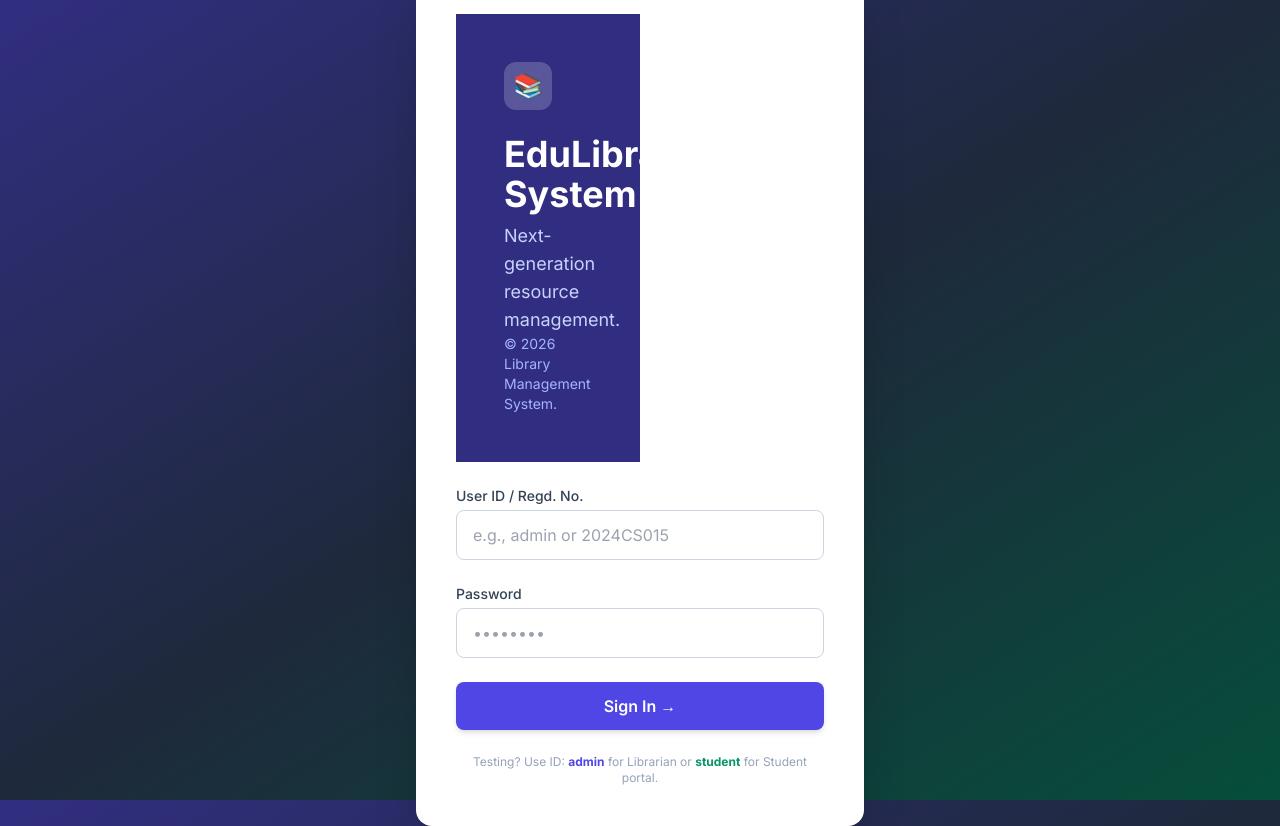
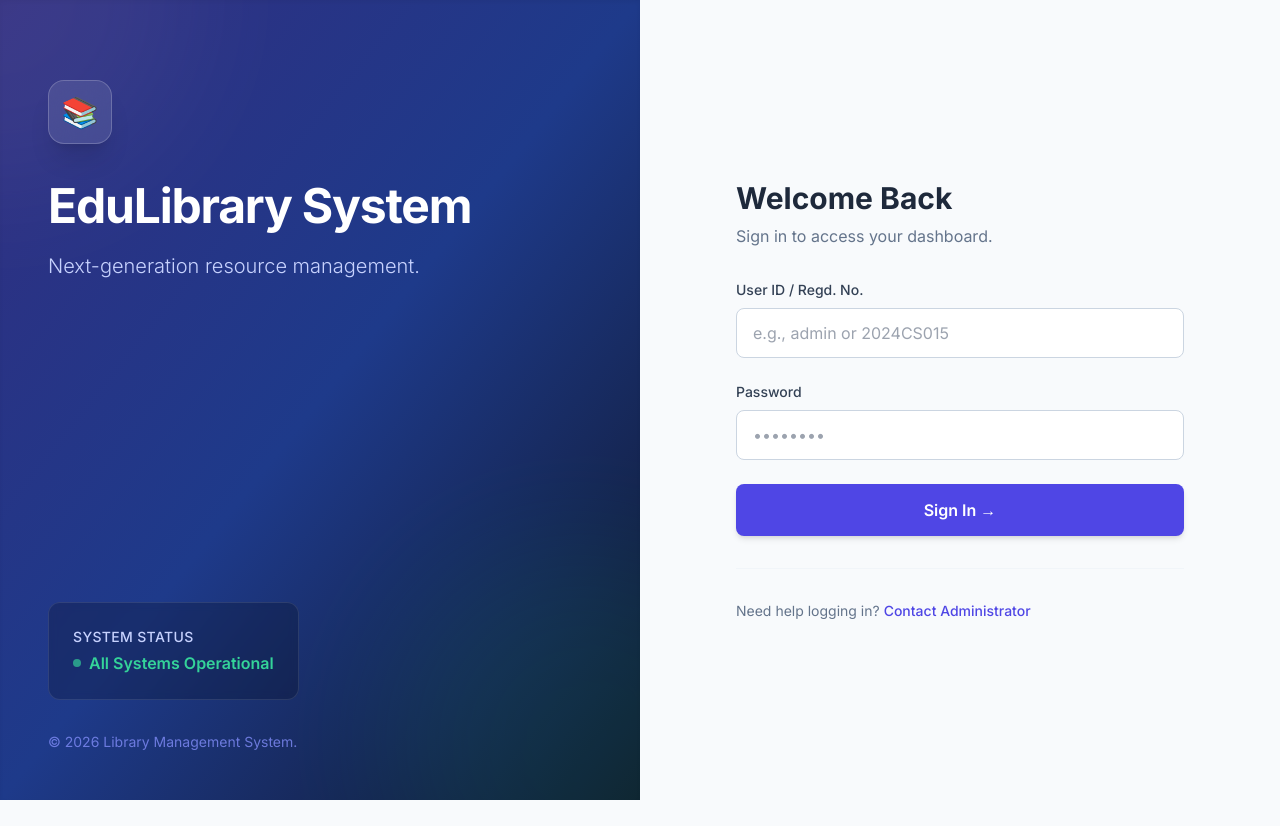
Before and after one commit to Deboleena9/Smart_library, a Django app: page / in a window 1280 px wide. After the commit the page ends 800 px from the top, so only its background shows below. Run offline with Django 5.2, Linux system fonts and the light colour scheme; data that the repository does not hold is empty; some libraries are stand-ins or nearby versions.

Commit message:
final version

```diff
--- a/library_system/core/models.py
+++ b/library_system/core/models.py
@@ -44,7 +44,7 @@ class Transaction(models.Model):
 
 class LibrarySetting(models.Model):
     institute_name = models.CharField(max_length=200, default="EduLibrary Dashboard")
-    background_image = models.ImageField(upload_to='backgrounds/', null=True, blank=True)
+
 
     def __str__(self):
         return "System Settings (Edit Me)"
--- a/library_system/core/templates/index.html
+++ b/library_system/core/templates/index.html
@@ -6,59 +6,82 @@
     <title>Login | EduLibrary</title>
     <script src="https://cdn.tailwindcss.com"></script>
     <link href="https://fonts.googleapis.com/css2?family=Inter:wght@300;400;500;600;700&display=swap" rel="stylesheet">
-    <style> body { font-family: 'Inter', sans-serif; } </style>
+    <style>
+        body { font-family: 'Inter', sans-serif; }
+    </style>
 </head>
-<body class="bg-gradient-to-br from-indigo-900 via-slate-800 to-emerald-900 h-screen flex items-center justify-center p-4">
+<body class="bg-slate-50 flex h-screen overflow-hidden">
 
-    <div class="bg-white p-8 md:p-10 rounded-2xl shadow-2xl w-full max-w-md transform transition-all">
-       <div class="hidden lg:flex w-1/2 flex-col justify-between p-12 text-white relative bg-indigo-900">
-            {% if setting and setting.background_image %}
-            <div class="absolute inset-0 bg-cover bg-center opacity-40 mix-blend-overlay" style="background-image: url('{{ setting.background_image.url }}');"></div>
-            {% endif %}
+    <div class="hidden lg:flex w-1/2 flex-col justify-between p-12 text-white relative bg-gradient-to-br from-indigo-900 via-blue-900 to-slate-900 overflow-hidden shadow-inner">
+
+        <div class="absolute top-0 left-0 w-96 h-96 bg-white opacity-5 rounded-full -translate-x-1/2 -translate-y-1/2 blur-3xl"></div>
+        <div class="absolute bottom-0 right-0 w-96 h-96 bg-emerald-500 opacity-10 rounded-full translate-x-1/3 translate-y-1/3 blur-3xl"></div>
+
+        <div class="relative z-10 mt-8">
+            <div class="w-16 h-16 bg-white/10 rounded-2xl flex items-center justify-center backdrop-blur-md mb-8 border border-white/20 shadow-xl">
+                <span class="text-3xl">📚</span>
+            </div>
+            <h1 class="text-5xl font-extrabold mb-4 tracking-tight leading-tight">
+                {% if setting %}{{ setting.institute_name }}{% else %}EduLibrary System{% endif %}
+            </h1>
+            <p class="text-indigo-200 text-xl font-light">Next-generation resource management.</p>
+        </div>
 
         <div class="relative z-10">
-                <div class="w-12 h-12 bg-white/20 rounded-xl flex items-center justify-center backdrop-blur-sm mb-6">
-                    <span class="text-2xl">📚</span>
+            <div class="bg-black/20 backdrop-blur-sm p-6 rounded-xl border border-white/10 inline-block">
+                <p class="text-sm text-indigo-200 font-medium tracking-wide uppercase mb-1">System Status</p>
+                <p class="text-emerald-400 font-semibold flex items-center gap-2">
+                    <span class="w-2 h-2 bg-emerald-400 rounded-full animate-pulse"></span> All Systems Operational
+                </p>
             </div>
-                <h1 class="text-4xl font-bold mb-2">{% if setting %}{{ setting.institute_name }}{% else %}EduLibrary System{% endif %}</h1>
-                <p class="text-indigo-200 text-lg">Next-generation resource management.</p>
-            </div>
-            <div class="relative z-10 text-sm text-indigo-300">
+            <div class="mt-8 text-sm text-indigo-400/80">
                 <p>&copy; 2026 Library Management System.</p>
             </div>
         </div>
+    </div>
 
-        <form method="POST" action="{% url 'login' %}" class="space-y-6">
+    <div class="w-full lg:w-1/2 flex items-center justify-center p-8 sm:p-12">
+        <div class="w-full max-w-md space-y-8">
+
+            <div class="text-center lg:text-left">
+                <h2 class="text-3xl font-bold text-slate-800">Welcome Back</h2>
+                <p class="text-slate-500 mt-2">Sign in to access your dashboard.</p>
+            </div>
+
+            <form method="POST" action="{% url 'login' %}" class="space-y-6 mt-8">
                 {% csrf_token %}
 
                 {% if messages %}
                     {% for message in messages %}
-                    <div class="p-3 rounded-lg text-sm font-medium bg-red-100 text-red-700">
+                        <div class="p-4 rounded-lg text-sm font-medium {% if message.tags == 'error' %}bg-red-50 text-red-700 border border-red-100{% else %}bg-emerald-50 text-emerald-700 border border-emerald-100{% endif %}">
                             {{ message }}
                         </div>
                     {% endfor %}
                 {% endif %}
 
                 <div>
-                <label class="block text-sm font-medium text-slate-700 mb-1">User ID / Regd. No.</label>
+                    <label class="block text-sm font-medium text-slate-700 mb-2">User ID / Regd. No.</label>
                     <input type="text" name="userId" required placeholder="e.g., admin or 2024CS015"
-                    class="w-full px-4 py-3 border border-slate-300 rounded-lg focus:ring-2 focus:ring-emerald-500 focus:border-emerald-500 outline-none transition-all">
+                        class="w-full px-4 py-3 border border-slate-300 rounded-lg focus:ring-2 focus:ring-indigo-500 focus:border-indigo-500 outline-none transition-all">
                 </div>
 
                 <div>
-                <label class="block text-sm font-medium text-slate-700 mb-1">Password</label>
+                    <label class="block text-sm font-medium text-slate-700 mb-2">Password</label>
                     <input type="password" name="password" required placeholder="••••••••"
-                    class="w-full px-4 py-3 border border-slate-300 rounded-lg focus:ring-2 focus:ring-emerald-500 focus:border-emerald-500 outline-none transition-all">
+                        class="w-full px-4 py-3 border border-slate-300 rounded-lg focus:ring-2 focus:ring-indigo-500 focus:border-indigo-500 outline-none transition-all">
                 </div>
 
-            <button type="submit" class="w-full bg-indigo-600 hover:bg-indigo-700 text-white font-semibold py-3 px-4 rounded-lg transition-colors shadow-md flex justify-center items-center gap-2">
+                <button type="submit" class="w-full bg-indigo-600 hover:bg-indigo-700 text-white font-semibold py-3.5 px-4 rounded-lg transition-colors shadow-md flex justify-center items-center gap-2 mt-4">
                     Sign In &rarr;
                 </button>
             </form>
 
-        <div class="mt-6 text-center">
-            <p class="text-xs text-slate-400">Testing? Use ID: <strong class="text-indigo-600">admin</strong> for Librarian or <strong class="text-emerald-600">student</strong> for Student portal.</p>
+            <div class="text-center lg:text-left text-sm text-slate-500 mt-8 pt-8 border-t border-slate-100">
+                Need help logging in? <span class="text-indigo-600 hover:text-indigo-800 font-medium transition-colors cursor-pointer">Contact Administrator</span>
+            </div>
+
         </div>
     </div>
+
 </body>
 </html>
--- a/library_system/core/views.py
+++ b/library_system/core/views.py
@@ -253,27 +253,22 @@ def delete_book(request, book_id):
 
     return redirect('manage_books')
 
+
 @login_required(login_url='login')
 def manage_settings(request):
     if not request.user.is_superuser:
         return redirect('student')
 
-    # Get the existing setting or create one if it doesn't exist yet
+    # Fetch existing setting or create a blank one
     setting, created = LibrarySetting.objects.get_or_create(id=1)
 
     if request.method == 'POST':
-        # Grab the text
+        # Just grab and save the text
         institute_name = request.POST.get('institute_name')
-
-        # Check if a new file was actually uploaded
-        if 'background_image' in request.FILES:
-            setting.background_image = request.FILES['background_image']
-
-        # Save the changes
         setting.institute_name = institute_name
         setting.save()
 
-        messages.success(request, "⚙️ Library settings updated successfully.")
+        messages.success(request, "⚙️ Library name updated successfully.")
         return redirect('manage_settings')
 
     return render(request, 'manage_settings.html', {'setting': setting})
```
Also changed, not shown: library_system/core/templates/manage_settings.html (added, +62 -0 lines), library_system/core/migrations/0003_remove_librarysetting_background_image.py (added), library_system/db.sqlite3. Lines whose indentation alone changed are shown as unchanged.
